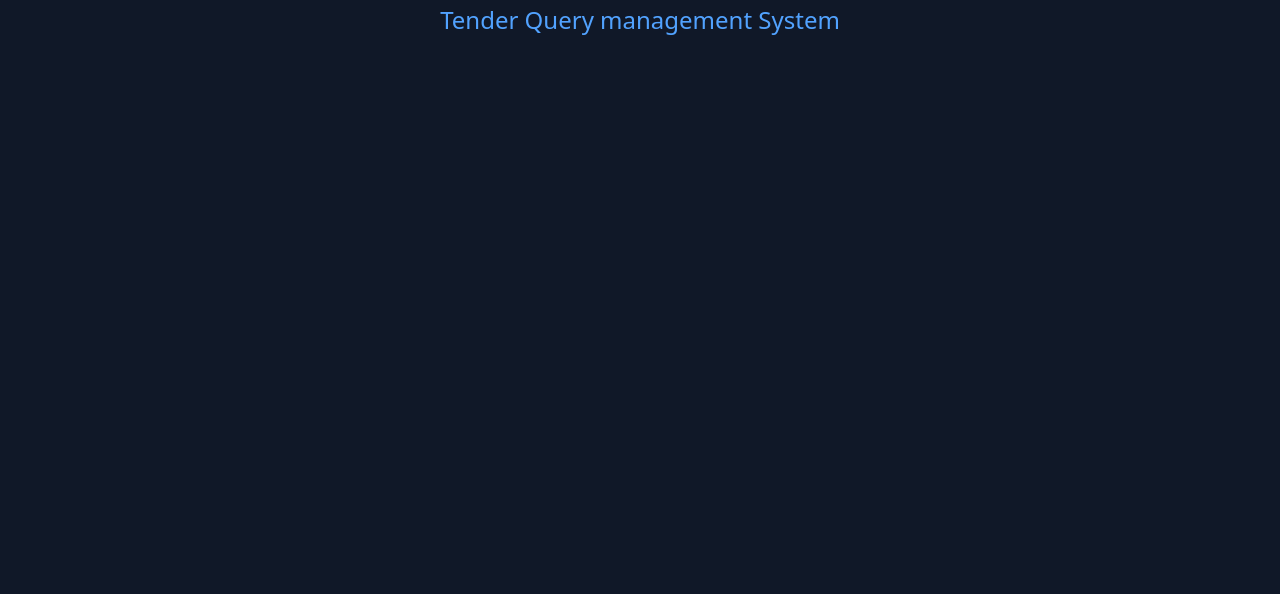
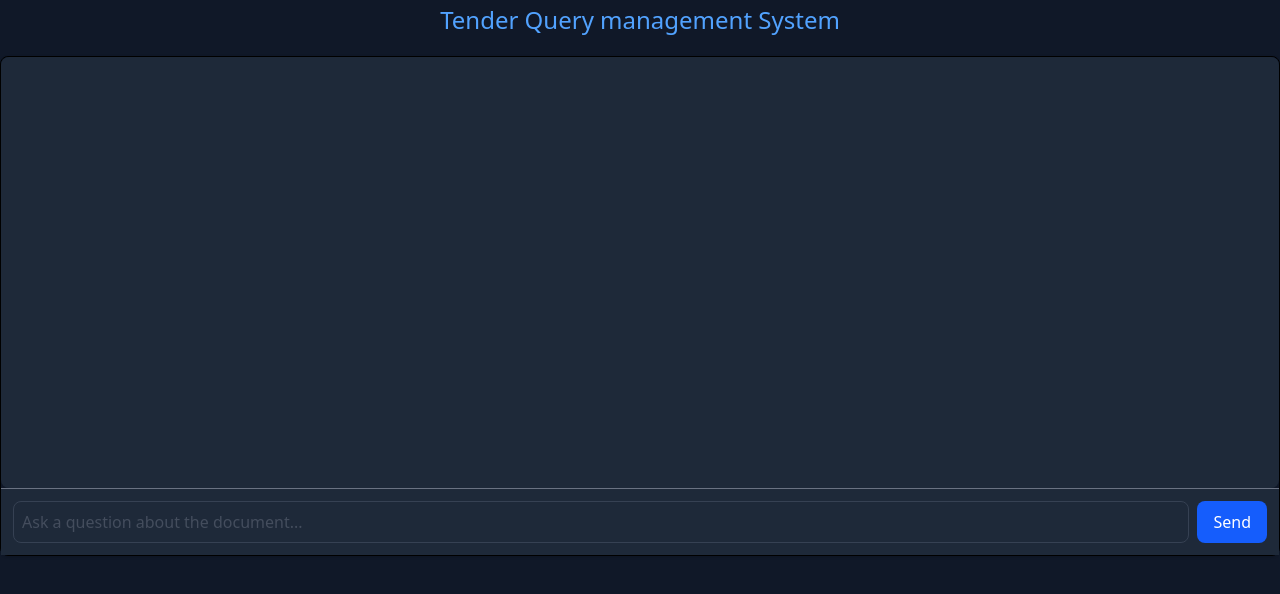
Before and after one commit to DEVENDRA-MANI-TRIPATHI/tender-query-management-system, a React (Vite) app in the folder frontend/: page / in a window 1280 px wide. Shown: the top 594 px of the page. Built offline with nearby package versions, Linux system fonts and the light colour scheme.

Commit message:
chatbox component added

```diff
--- a/frontend/src/App.jsx
+++ b/frontend/src/App.jsx
@@ -1,7 +1,6 @@
 import { useState } from 'react'
-import reactLogo from './assets/react.svg'
-import viteLogo from '/vite.svg'
 import './App.css'
+import ChatBox from './components/Chatbox'
 
 function App() {
   const [count, setCount] = useState(0)
@@ -11,6 +10,7 @@ function App() {
       <div className='flex items-center justify-center'>
         <h1 className='text-blue-400 text-2xl p-1'>Tender Query management System</h1>
       </div>
+      <ChatBox/>
     </div>
   )
 }
--- /dev/null
+++ b/frontend/src/components/Chatbox.jsx
@@ -0,0 +1,53 @@
+import { useState } from "react";
+
+const ChatBox = ({ onSend }) => {
+  const [question, setQuestion] = useState("");
+  const [messages, setMessages] = useState([]);
+
+  const handleSend = async () => {
+    if (!question.trim()) return;
+    const newMessages = [...messages, { type: "question", text: question }];
+    setMessages(newMessages);
+    setQuestion("");
+    const answer = await onSend(question);
+    if (answer) {
+      setMessages((prev) => [...prev, { type: "answer", text: answer }]);
+    }
+  };
+
+  return (
+    <div className="w-full mt-4 flex flex-col h-[500px] border rounded-lg shadow-sm">
+      <div className="flex-grow rounded-lg overflow-y-auto p-4 space-y-4 bg-gray-800 flex flex-col">
+        {messages.map((msg, idx) => (
+          <div
+            key={idx}
+            className={`p-3 rounded-lg inline-block max-w-[75%] break-words ${
+              msg.type === "question"
+                ? "ml-auto bg-gray-700 text-right"
+                : "mr-auto bg-gray-700"
+            }`}
+          >
+            <p className="text-sm text-gray-300 whitespace-pre-wrap">{msg.text}</p>
+          </div>
+        ))}
+      </div>
+      <div className="p-3 border-t flex gap-2 bg-gray-800 text-gray-500">
+        <input
+          type="text"
+          placeholder="Ask a question about the document..."
+          className="flex-grow p-2 border border-gray-700 rounded-lg focus:outline-none focus:ring-2 focus:ring-blue-500 text-gray"
+          value={question}
+          onChange={(e) => setQuestion(e.target.value)}
+        />
+        <button
+          onClick={handleSend}
+          className="bg-blue-600 text-white px-4 py-2 rounded-lg hover:bg-blue-700"
+        >
+          Send
+        </button>
+      </div>
+    </div>
+  );
+};
+
+export default ChatBox;
```
